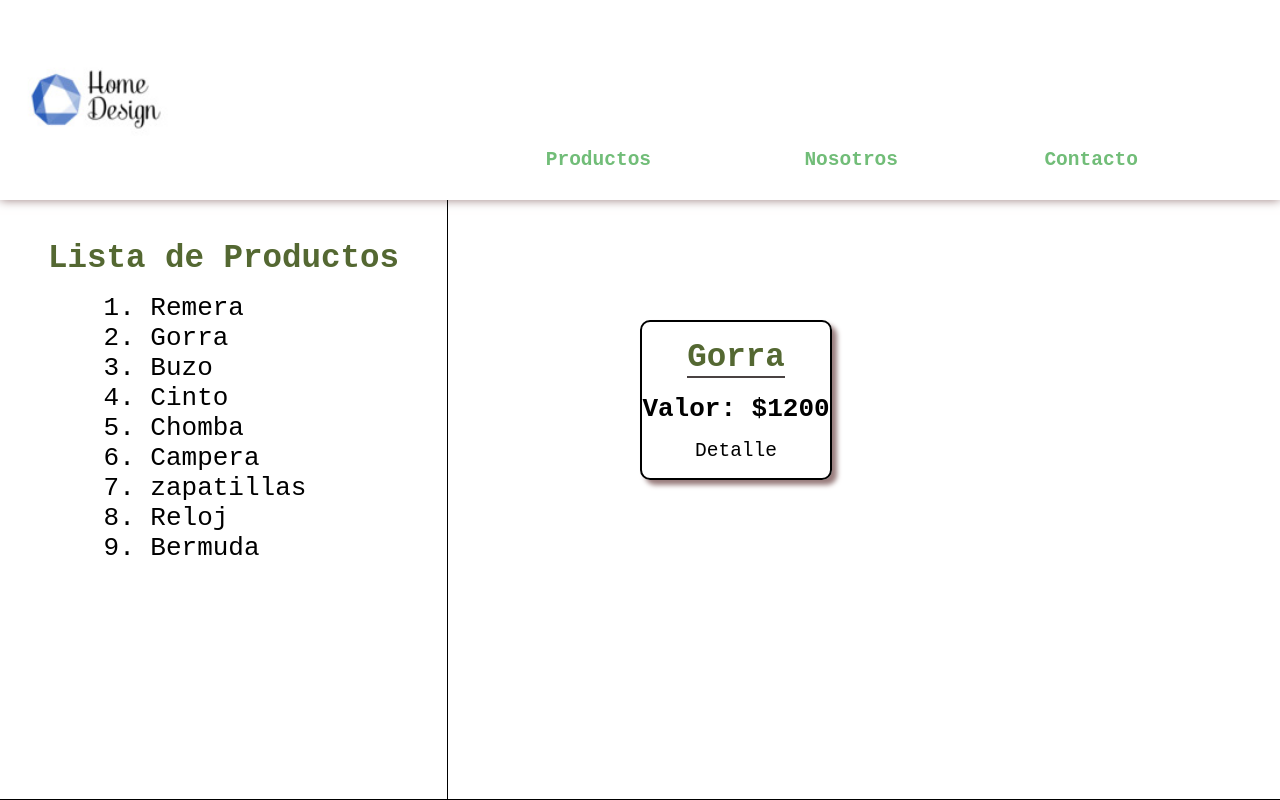
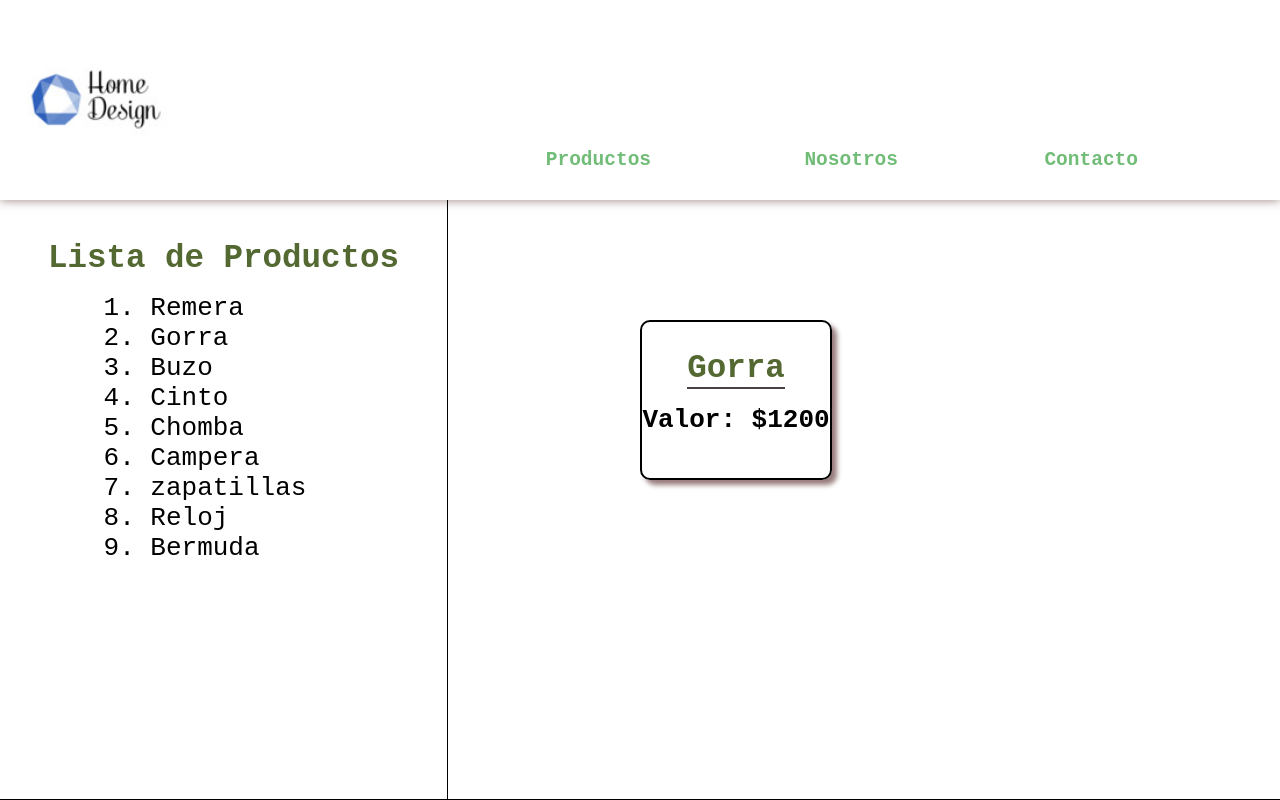
Before and after one commit to GonzaloGorgojo/ecommerce, a React (Create React App) app: page / in a window 1280 px wide. Built offline with nearby package versions, Linux system fonts and the light colour scheme.

Commit message:
cambios router

```diff
--- a/src/App.js
+++ b/src/App.js
@@ -1,17 +1,25 @@
-import React from 'react';
-import Home from './components/home/home'
-
-
-
+import React from "react";
+import Home from "./components/home/home";
+import Nav from "./components/navbar/NavBar";
+import ItemDetailContainer from "./components/ItemDetailContainer/ItemDetailContainer";
+import { BrowserRouter, Switch, Route } from "react-router-dom";
 
 const App = () => {
   return (
-    <div>
-  <Home/>
-  </div>
-  )
-}
-
-
+    <>
+      <BrowserRouter>
+        <Nav />
+        <Switch>
+          <Route exact path="/">
+            <Home />
+          </Route>
+          <Route exact path="/detalleitem">
+            <ItemDetailContainer />
+          </Route>
+        </Switch>
+      </BrowserRouter>
+    </>
+  );
+};
 
 export default App;
--- a/src/components/css/components.css
+++ b/src/components/css/components.css
@@ -67,6 +67,13 @@
     font-size: 2rem;
     margin-left: 8vw;
 }
+#listaProductos a {
+    text-decoration: none;
+    color:black;
+}
+#listaProductos a:hover {
+    color: rgb(197, 190, 180);
+}
 
 #tarjetaProducto {
     height: 20vh;
@@ -91,11 +98,6 @@
     font-size: 2rem;
     font-weight: 900;
     margin-bottom: 2vh;
-}
-#tarjetaProducto a {
-    text-decoration: none;
-    color:black;
-    font-size: 1.5rem;
 }
 
 #contenedorItemDetail {
--- a/src/components/home/home.js
+++ b/src/components/home/home.js
@@ -1,30 +1,17 @@
 import React from "react";
 import ItemList from "../itemlist/itemlist";
-import Nav from '../navbar/NavBar';
 import "../css/components.css";
 import Item from "../item/item";
-import ItemDetailContainer from "../ItemDetailContainer/ItemDetailContainer";
-import { BrowserRouter, Switch, Route } from "react-router-dom";
 
 const Home = () => {
   return (
     <>
-      <BrowserRouter>
-        <Nav/>
-        <Switch>
-          <div className="contenedorHome">
-          <Route exact path="/">
-            <div id="contenedorLista">
-              <ItemList />
-            </div>
-            <Item/>
-          </Route>
-          <Route exact path="/detalleitem">
-            <ItemDetailContainer />
-          </Route>
-          </div>
-        </Switch>
-      </BrowserRouter>
+      <div className="contenedorHome">
+        <div id="contenedorLista">
+          <ItemList />
+        </div>
+        <Item />
+      </div>
     </>
   );
 };
--- a/src/components/item/item.js
+++ b/src/components/item/item.js
@@ -1,7 +1,7 @@
 import React from 'react'
 import traerProductos from '../listaproductos/listaproductos'
 import { useState, useEffect} from 'react'
-import { NavLink } from 'react-router-dom/cjs/react-router-dom.min'
+
 
 
 export default function Item(){
@@ -22,7 +22,6 @@ export default function Item(){
     <div id="tarjetaProducto">
       <h3>{producto.nombre}</h3>
       <p>Valor: ${producto.precio}</p>
-      <a><NavLink to={'/detalleitem'}>Detalle</NavLink></a>
     </div>
 
   )
--- a/src/components/itemdetail/ItemDetail.js
+++ b/src/components/itemdetail/ItemDetail.js
@@ -9,6 +9,15 @@ export default function ItemDetail(){
   const agregarCarrito = (contador) => {
     alert('Se agregaron ' + contador + ' unidades de su producto')
   }
+
+
+ const [id, setId] = useState(2);
+
+  const ComprarItems = ({id}) => {
+    return <button className="botonComprar" > Comprar {id}</button>
+  }
+
+
 
   const [item, setItem] = useState([]);
 
@@ -28,7 +37,7 @@ export default function ItemDetail(){
       <img src={gorra} alt='gorra'></img>
       <p>Valor: ${item.precio}</p>
       <ItemCount initial={1} min={0} max={10} onAdd={agregarCarrito} />
-      <button className="botonComprar">Comprar</button>
+      <ComprarItems id={id}></ComprarItems>
     </div>
   )
 }
--- a/src/components/itemlist/itemlist.js
+++ b/src/components/itemlist/itemlist.js
@@ -1,6 +1,7 @@
 import React from 'react'
 import traerProductos from '../listaproductos/listaproductos'
 import { useState, useEffect} from 'react'
+import { NavLink } from 'react-router-dom/cjs/react-router-dom.min'
 
 export default function ItemList(){
     const [productos, setProductos] = useState([])
@@ -15,11 +16,12 @@ export default function ItemList(){
     });
   }, []);
 
+  console.log(productos)
   return (
     <div>
     <h3 className="tituloLista">Lista de Productos</h3>
     <ol id="listaProductos">
-        {productos.map(productos => <li key={productos.id}>{productos.nombre}</li>)}
+        {productos.map(productos => <li key={productos.id}><a><NavLink to={'/detalleitem'}>{productos.nombre}</NavLink></a></li>)}
      </ol>
      </div>
     )
```
